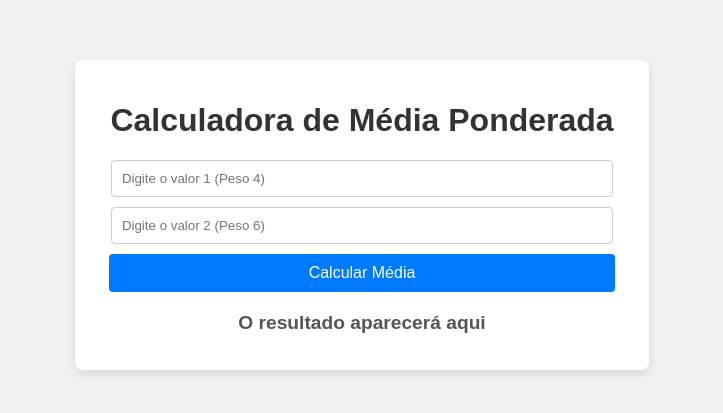
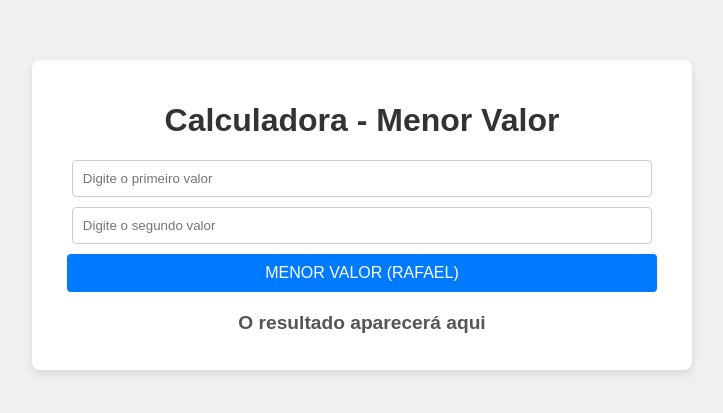
Before and after one commit to rafaelrmds/aula4, a plain HTML site: page index.html in a window 1280 px wide. Shown: the part 185-598 px from the top of the page, without its empty margins (278-1001 px from the left). Drawn offline with Linux system fonts and the light colour scheme.

Commit message:
Change title and headings for Menor Valor calculator

```diff
--- a/index.html
+++ b/index.html
@@ -3,23 +3,23 @@
 <head>
     <meta charset="UTF-8">
     <meta name="viewport" content="width=device-width, initial-scale=1.0">
-    <title>Média Ponderada</title>
+    <title>Menor Valor</title>
     <link rel="stylesheet" href="css/style.css">
 </head>
 
 <body>
     <div class="container">
-        <h1>Calculadora de Média Ponderada</h1>
+        <h1>Calculadora - Menor Valor</h1>
 
-        <input type="number" id="valor1" placeholder="Digite o valor 1 (Peso 4)">
-        <input type="number" id="valor2" placeholder="Digite o valor 2 (Peso 6)">
+        <input type="number" id="valor1" placeholder="Digite o primeiro valor">
+        <input type="number" id="valor2" placeholder="Digite o segundo valor">
 
-        <button onclick="calcularMediaPonderada()">Calcular Média</button>
+        <!-- Botão da sua feature -->
+        <button onclick="calcularMenorValor()">MENOR VALOR (RAFAEL)</button>
 
         <h2 id="resultado">O resultado aparecerá aqui</h2>
+    </div>
 
-    </div>
     <script src="js/script.js"></script>
 </body>
-
 </html>
```
